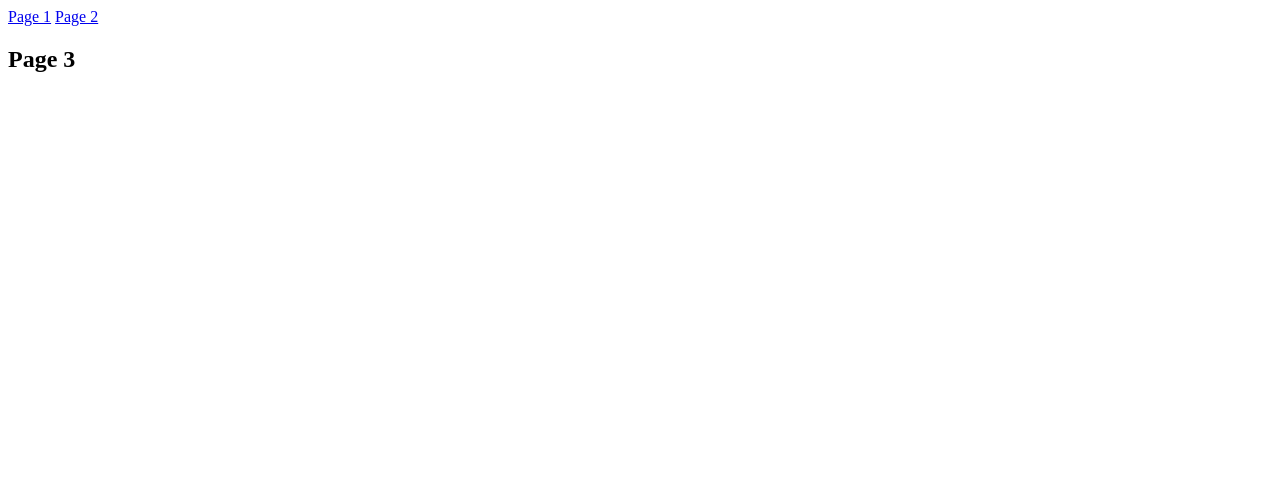
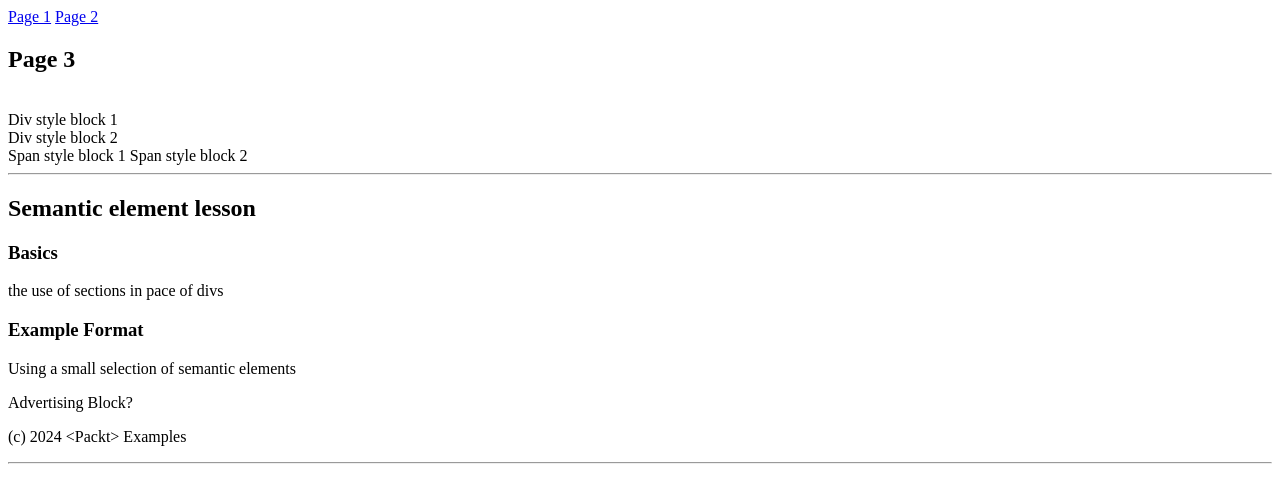
Before and after one commit to DCull1984/Web_Dev, a plain HTML site: page 1_Learn_HTML/HTML5_3.html in a window 1280 px wide. Drawn offline with Linux system fonts and the light colour scheme.

Commit message:
Exercise 3 completed

```diff
--- a/1_Learn_HTML/HTML5_3.html
+++ b/1_Learn_HTML/HTML5_3.html
@@ -22,6 +22,53 @@
     <br>
 
     <!--Divs and Spans to Organise content-->
+    <!--Div is block level element Span is an inline element-->
+    <div>
+        Div style block 1
+    </div>
+    <div>
+        Div style block 2
+    </div>
+
+    <span>
+        Span style block 1
+    </span>
+    <span>
+        Span style block 2
+    </span>
+    <!--Div will stay seperate think in terms of a box-->
+    <!--Span will continue from a previous span if no seperator is placed-->
+
+    <hr>
+
+    <!--HTML Semantic Elements-->
+    <!--Use of article, aside, footer, header, nav and section tags-->
+    <section>
+        <h1>Semantic element lesson</h1>
+
+        <section>
+            <h1>Basics</h1>
+            <p>the use of sections in pace of divs</p>
+        </section>
+
+        <section>
+            <h1>Example Format</h1>
+            <p>Using a small selection of semantic elements</p>
+        </section>
+
+        <aside>
+            <p>Advertising Block?</p>
+        </aside>
+
+    </section>
+
+    <footer>
+        <p>(c) 2024 &lt;Packt&gt; Examples</p>
+    </footer>
+
+    <hr>
+
+
 
 
 </body>
```
Also changed, not shown: 1_Learn_HTML/Exercises/start.html (added, +46 -0 lines), 1_Learn_HTML/Exercises/Exercise_1.txt, 1_Learn_HTML/Exercises/Exercise_2.txt (renamed from 1_Learn_HTML/Exercise_2.txt), 1_Learn_HTML/Exercises/Exercise_3.txt (added).
